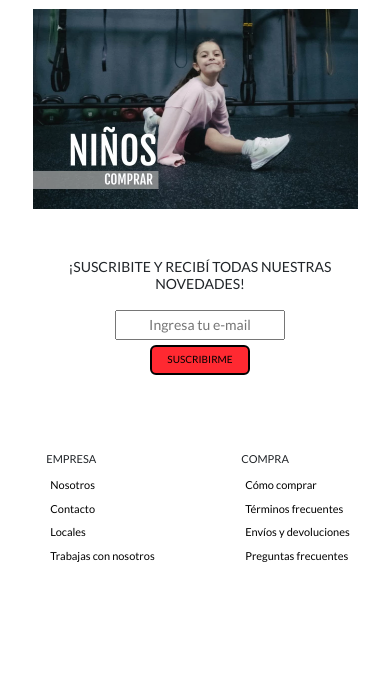
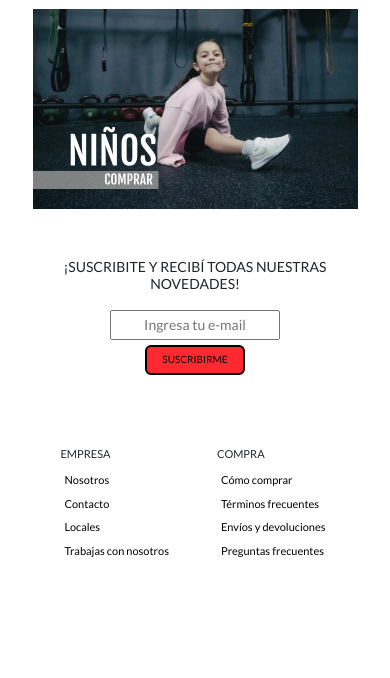
Before and after one commit to naimcaceres1/EntregaFinalJs, a website: page index.html in a window 390 px wide. Shown: the part 3594-4272 px from the top of the page. Drawn offline with nearby package versions, Linux system fonts and the light colour scheme.

Commit message:
tercera pre-entrega

```diff
--- a/index.html
+++ b/index.html
@@ -13,11 +13,15 @@
     <!---ANIMATIONS---->
     <link rel="stylesheet" href="https://cdnjs.cloudflare.com/ajax/libs/animate.css/4.1.1/animate.min.css"/>
     <!----META DESCRIPTION ---->
-
+    <meta name="description" content="Encontrá lo mejor para vos en El Rincón, calzado, indumentaria y accesorios casual y deportivo. De la mano de las marcas líderes del mercado. La mejor calidad al mejor precio, no te lo pierdas">
     <!----KEYWORD---->
-
+    <meta name="keywords" content="calzado, indumentaria, accesorios, moda, deporte, champion, pelota, calza, remera, correr, entrenar, buzo, pantalon, la cancha, las zapas, nike, adidas, puma, converse, lacoste, ">
     <!----FAVICON---->
     <link rel="shortcut icon" href="./img/favicon.ico" type="image/x-icon">
+    <!----OPEN GRAPH---->
+    <meta property="og:type" content="ecommerce">
+    <meta property="og:title" content="El Rincón">
+    <meta property="og:description" content="Tienda casual y deportiva online, la mejor calidad al mejor precio">
 
 </head>
 
--- a/scss/base/_mediaquery.scss
+++ b/scss/base/_mediaquery.scss
@@ -631,14 +631,12 @@
 @media screen and (max-width:991px){
     footer{
         .footer-contenedor{
-            width: 100%;
             display: grid;
             grid-template-columns: repeat (2, 1fr);
             grid-template-areas:
                 "footer footer"
                 "footer footer"
-            ;
-            margin: 10px;
+                ;
             margin-bottom: 0;
             div{
                 grid-area: "footer";
@@ -1212,14 +1210,12 @@
             }
         }
         .footer-contenedor{
-            width: 100%;
             display: grid;
             grid-template-columns: repeat (2, 1fr);
             grid-template-areas:
                 "footer footer"
                 "footer footer"
             ;
-            margin: 5px;
             margin-bottom: 0;
             div{
                 grid-area: "footer";
--- a/scss/components/_footer.scss
+++ b/scss/components/_footer.scss
@@ -47,7 +47,6 @@ footer{
         }
     }
     .footer-contenedor{
-        width: 100%;
         display: grid;
         grid-template-columns: repeat (4, 25%);
         grid-template-areas:
```
Also changed, not shown: css/estilos.css.
